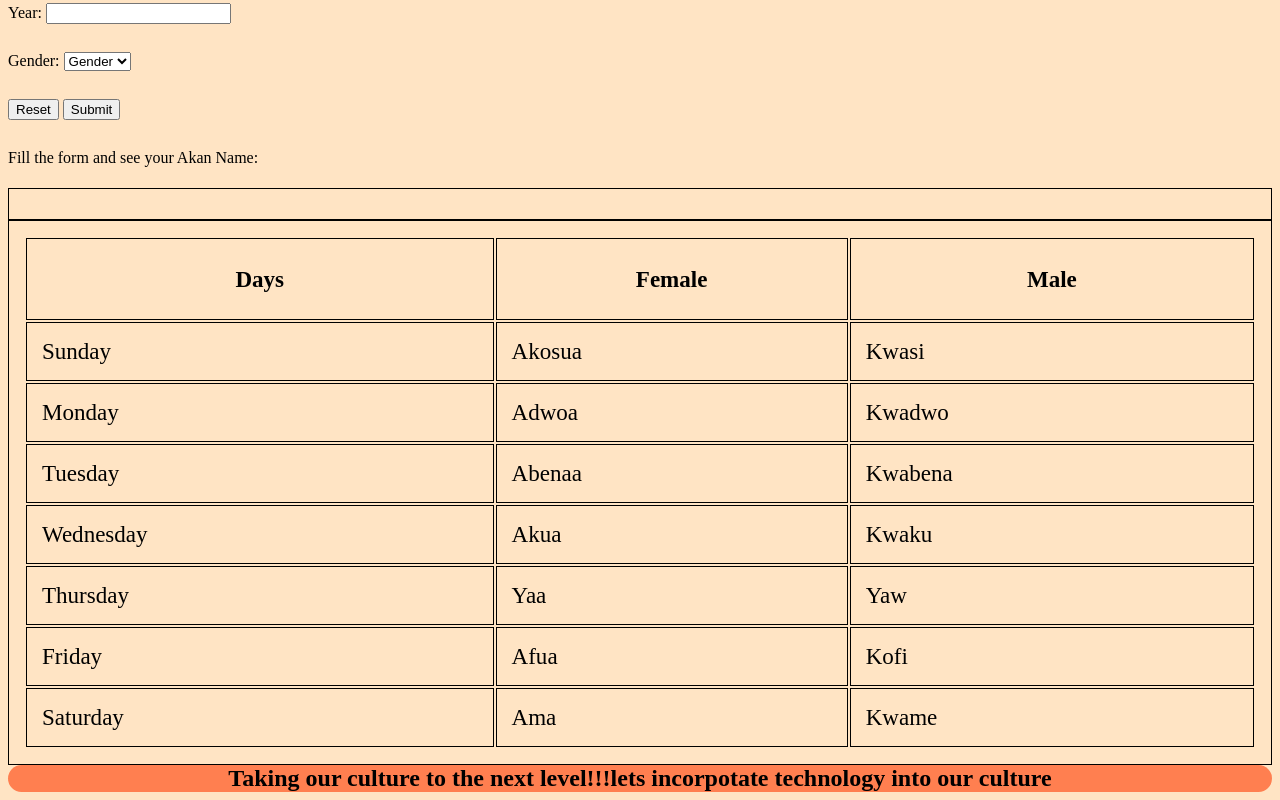
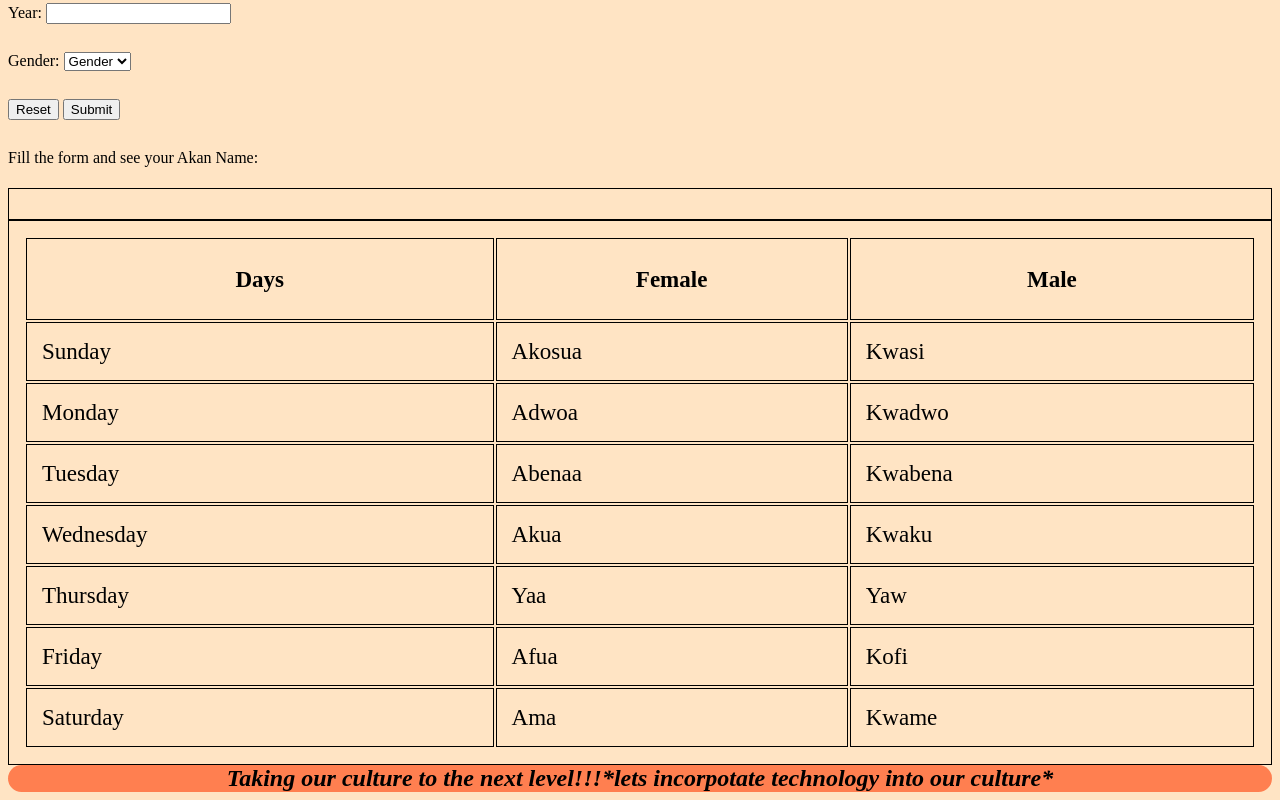
Before and after one commit to mornicamwende/Week-two-project, a plain HTML site: page index.html in a window 1280 px wide. Shown: the part 1127-1927 px from the top of the page. Drawn offline with Linux system fonts and the light colour scheme.

```diff
--- a/index.html
+++ b/index.html
@@ -98,6 +98,6 @@
 </div>
 </body>
 <footer>
-    <strong>Taking our culture to the next level!!!lets incorpotate technology into our culture</strong>
+    <em>Taking our culture to the next level!!!*lets incorpotate technology into our culture*</em>
 </footer>
 </html>
```
